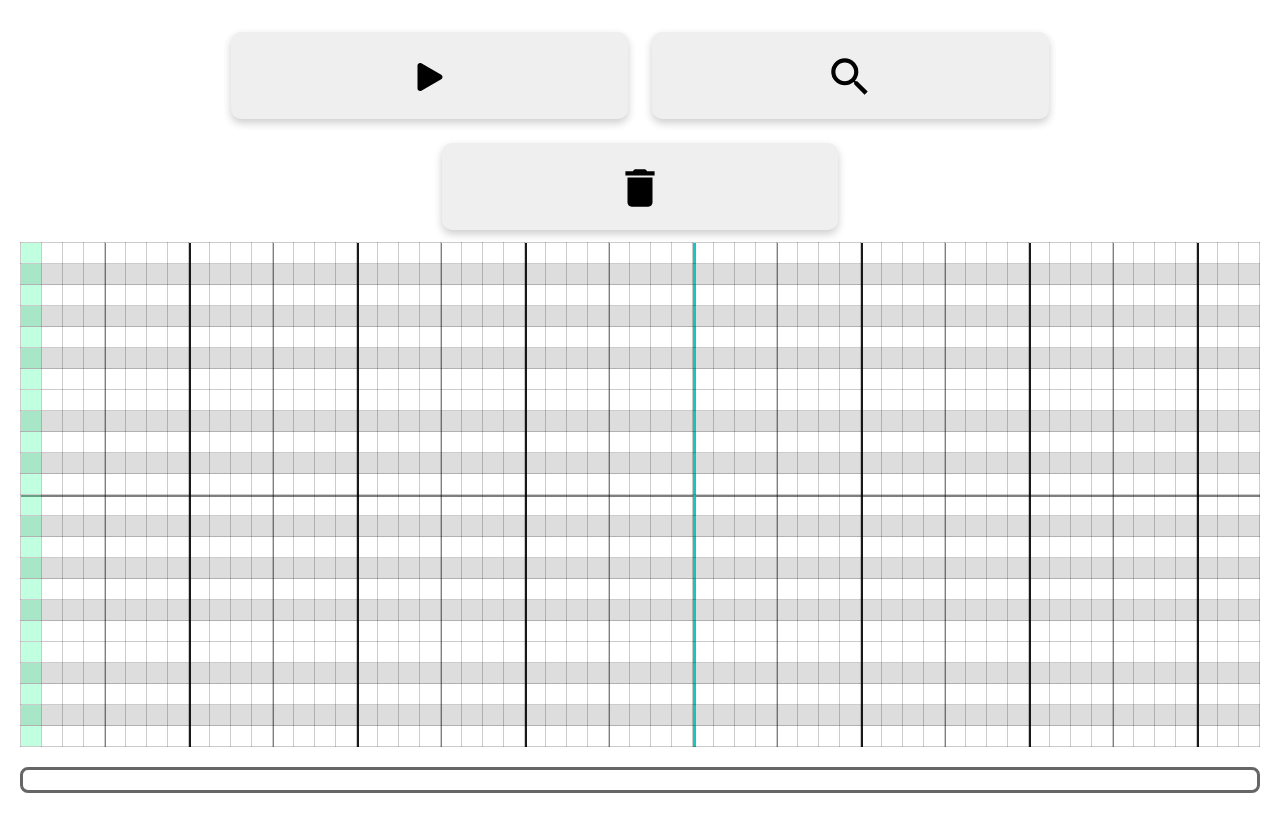
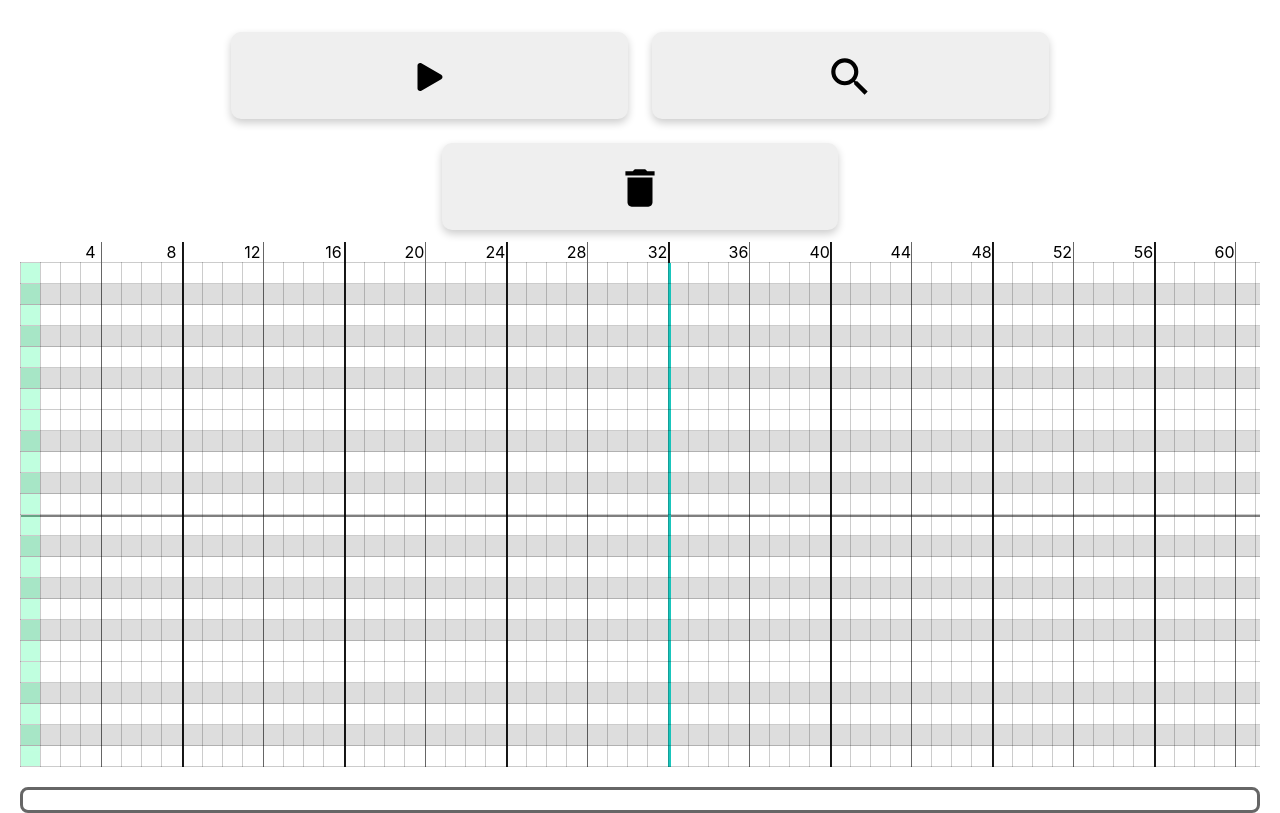
Before and after one commit to tadeas0/soarch, a React (Create React App) app in the folder frontend/: page / in a window 1280 px wide. Built offline with nearby package versions, Linux system fonts and the light colour scheme.

Commit message:
create measure markings

```diff
--- a/frontend/src/components/pianoRoll.css
+++ b/frontend/src/components/pianoRoll.css
@@ -33,14 +33,23 @@
     height: 20px;
     padding: 0px;
     width: 20px;
+    /* margin: 200px; */
+    /* border: 1px solid rgb(0, 0, 0, 0.2); */
+}
+
+.pianoroll thead td:nth-child(4n) {
+    border-right: 1px solid rgb(0, 0, 0, 0.2);
+}
+
+.pianoroll tbody td {
     border: 1px solid rgb(0, 0, 0, 0.2);
 }
 
-.pianoroll tr.blackkey {
+.pianoroll tbody tr.blackkey {
     background-color: #dddddd;
 }
 
-.pianoroll tr:nth-child(12) {
+.pianoroll tbody tr:nth-child(12) {
     box-shadow: 0px 2px 0px 0px rgba(0, 0, 0, 0.5);
 }
 
@@ -52,14 +61,14 @@
     box-shadow: 2px 0px 0px 0px rgba(0, 0, 0, 0.9);
 }
 
-.pianoroll td:nth-child(32n) {
+.pianoroll tbody td:nth-child(32n) {
     box-shadow: 3px 0px 0px 0px rgba(0, 192, 182, 0.9);
 }
 
-.pianoroll td.active {
+.pianoroll tbody td.active {
     background-color: rgb(101, 101, 255);
 }
 
-.pianoroll td.beat {
+.pianoroll tbody td.beat {
     box-shadow: inset 0 0 1000px rgba(35, 255, 145, 0.541);
 }
--- a/frontend/src/components/pianoRollGrid.tsx
+++ b/frontend/src/components/pianoRollGrid.tsx
@@ -69,6 +69,14 @@ const PianoRollGrid: FunctionComponent<PianoRollGridProps> = ({
         return rows;
     };
 
+    const renderHeader = () => {
+        let row: JSX.Element[] = [];
+        for (let i = 0; i < noteGrid[0].length; i++) {
+            row.push((i + 1) % 4 ? <td></td> : <td>{i + 1}</td>);
+        }
+        return <tr>{row}</tr>;
+    };
+
     const isBlackKey = (row: number) => {
         return Tone.Frequency(PIANO_ROLL_LOWEST_NOTE)
             .transpose(noteGrid.length - row - 1)
@@ -79,6 +87,7 @@ const PianoRollGrid: FunctionComponent<PianoRollGridProps> = ({
     return (
         <div className="table-container">
             <table>
+                <thead>{renderHeader()}</thead>
                 <tbody>{renderNotes()}</tbody>
             </table>
         </div>
```
